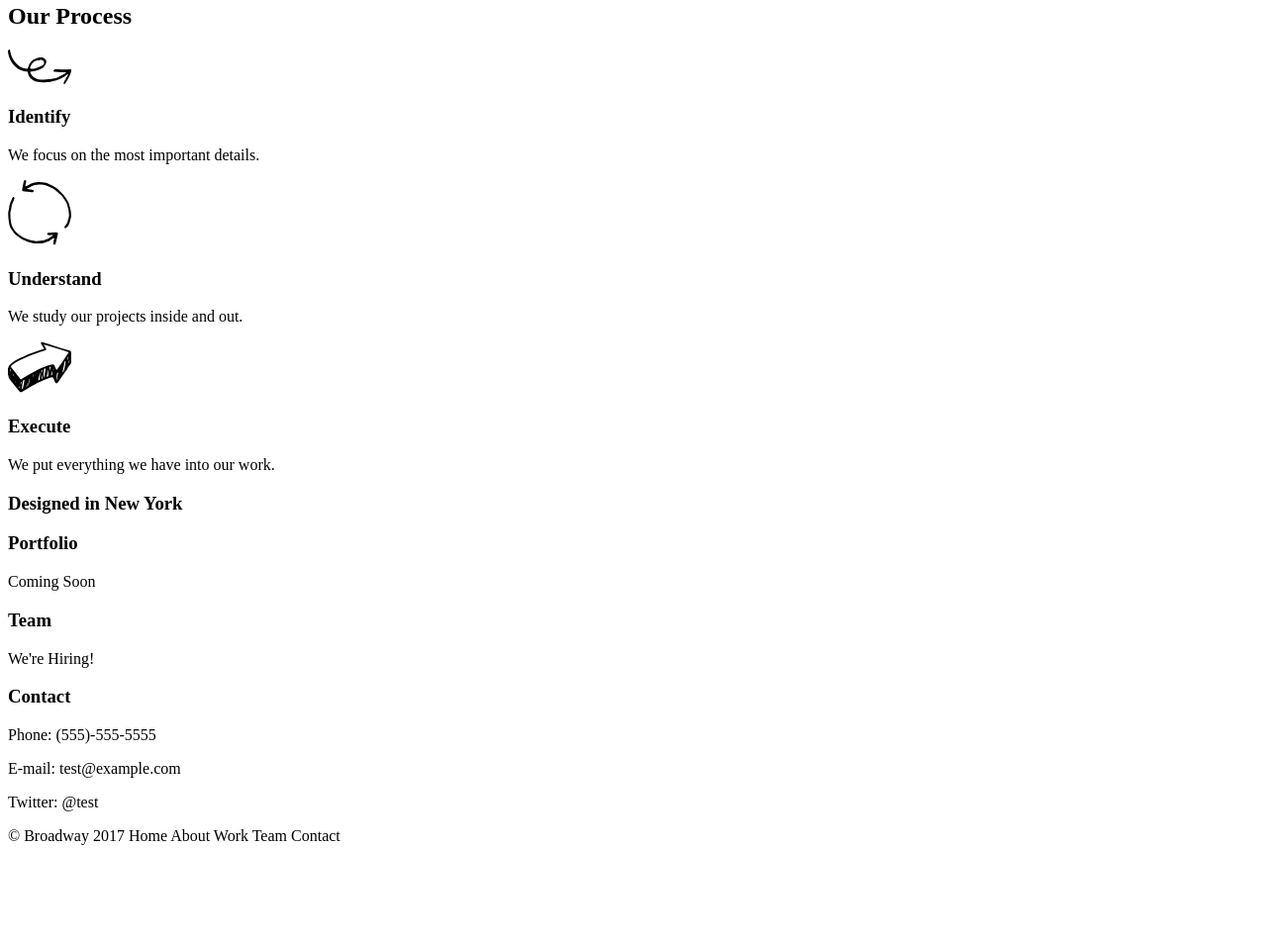
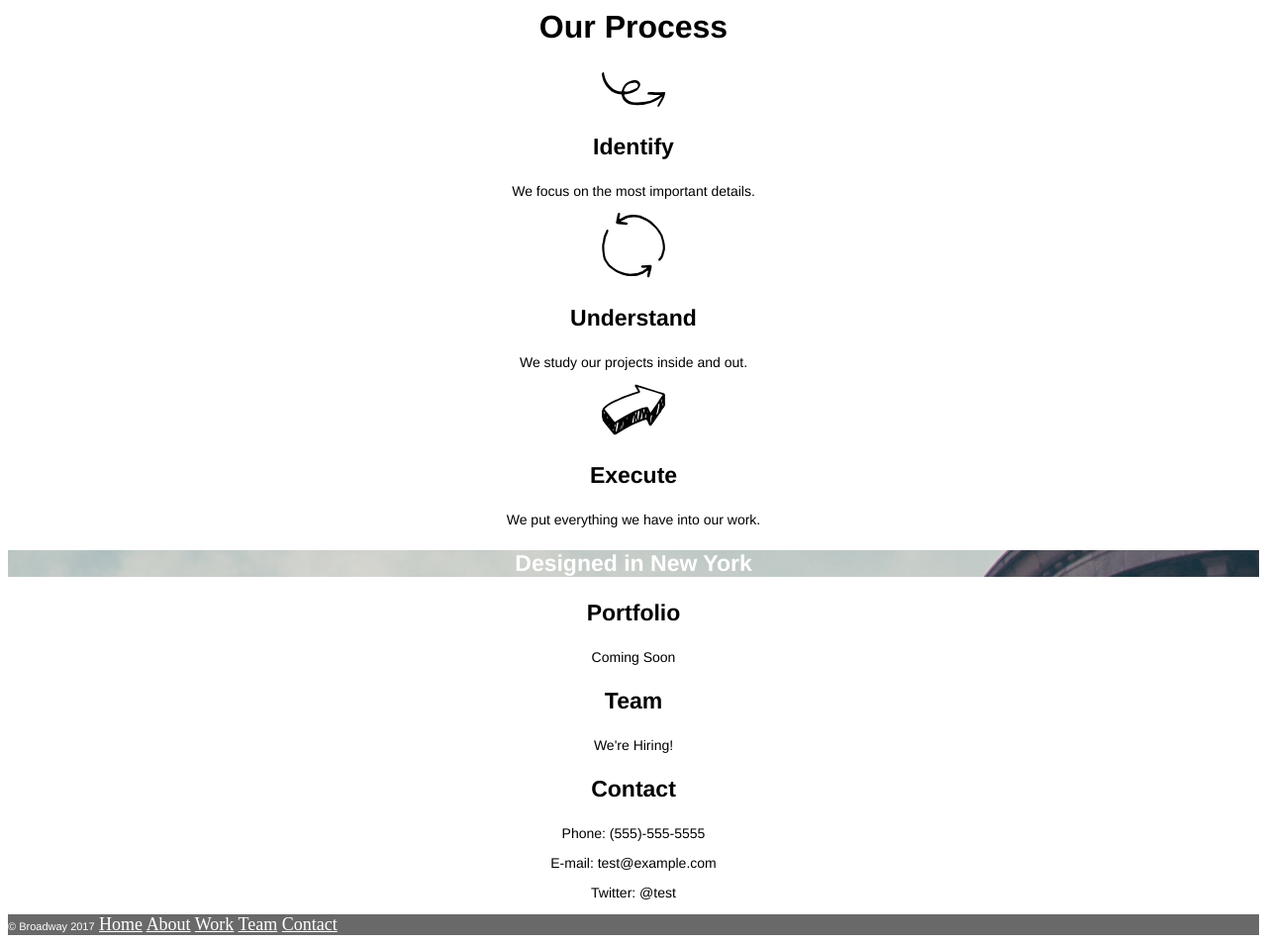
Before and after one commit to marcijill/BroadwayDesign, a plain HTML site: page index.html in a window 1280 px wide. Shown: the part 368-1321 px from the top of the page at 99% size. Before the commit the page ends 1238 px from the top, so only its background shows below. Drawn offline with Linux system fonts and the light colour scheme.

Commit message:
Finish site.

```diff
--- a/index.html
+++ b/index.html
@@ -18,15 +18,22 @@
 
 
     <h2>Our Process</h2>
-    <img src="./resources/images/identify.svg" alt="arrow">
+  <div class="image">
+      <img src="./resources/images/identify.svg" alt="arrow">
+  </div>
     <h3>Identify</h3>
     <p>We focus on the most important details.</p>
+  <div class="image">
     <img src="./resources/images/understand.svg" alt="arrow circle">
+  </div>
     <h3>Understand</h3>
     <p>We study our projects inside and out.</p>
+  <div class="image">
     <img src="./resources/images/execute.svg" alt="forward arrow">
+  </div>
     <h3>Execute</h3>
     <p>We put everything we have into our work.</p>
+
 
 
     <h3 class="SmallerBanner">Designed in New York</h3>
@@ -39,10 +46,8 @@
     <p>E-mail: test@example.com</p>
     <p>Twitter: @test</p>
 
-    <footer>
-      <p>© Broadway 2017 Home About Work Team Contact</p>
-
-    </footer>
+    <footer><span class="copyright">© Broadway 2017</span> <a href="#">Home</a> <a href="#">About</a>
+      <a href="#">Work</a> <a href="#">Team</a> <a href="#">Contact</a></footer>
 
 
   </body>
--- a/resources/css/style.css
+++ b/resources/css/style.css
@@ -21,3 +21,47 @@ h1 {
 a {
   color: white;
 }
+
+h2 {
+  font-family: Helvetica;
+  font-size: 32px;
+  font-weight: bold;
+  text-align: center;
+}
+
+h3 {
+  font-family: Helvetica;
+  font-size: 23px;
+  font-weight: bold;
+  text-align: center;
+}
+
+p {
+  font-family: Helvetica;
+  font-size: 14px;
+  text-align: center;
+}
+
+.SmallerBanner {
+  font-family: Helvetica;
+  font-size: 23px;
+  font-weight: bold;
+  color: white;
+  text-align: center;
+  background-image: url("../images/the-flatiron-building.jpg");
+}
+
+.image {
+  text-align: center;
+}
+
+.copyright {
+  font-family: Helvetica;
+  font-size: 11px;
+  color: white;
+  }
+
+footer{
+  background-color: dimgray;
+  font-size: 18px;
+}
```
